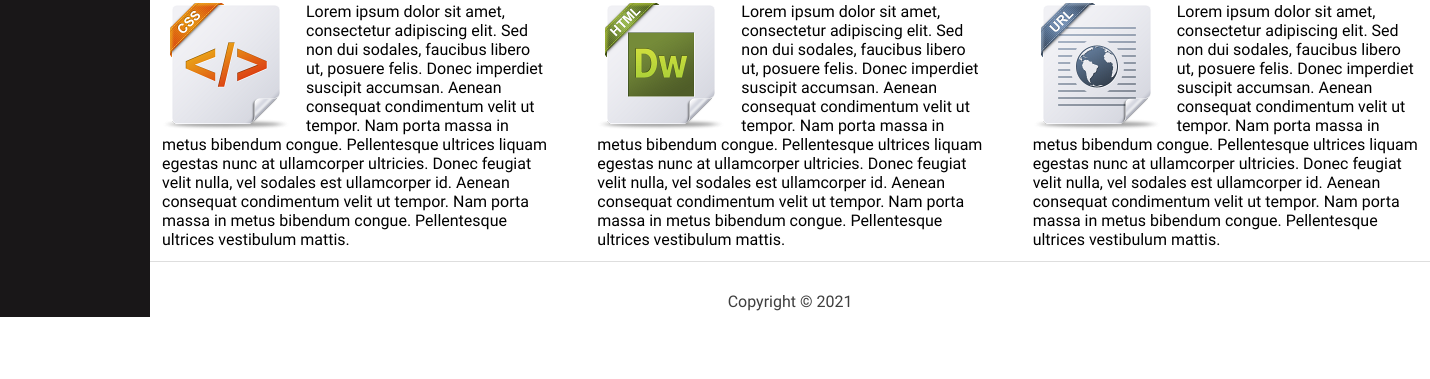
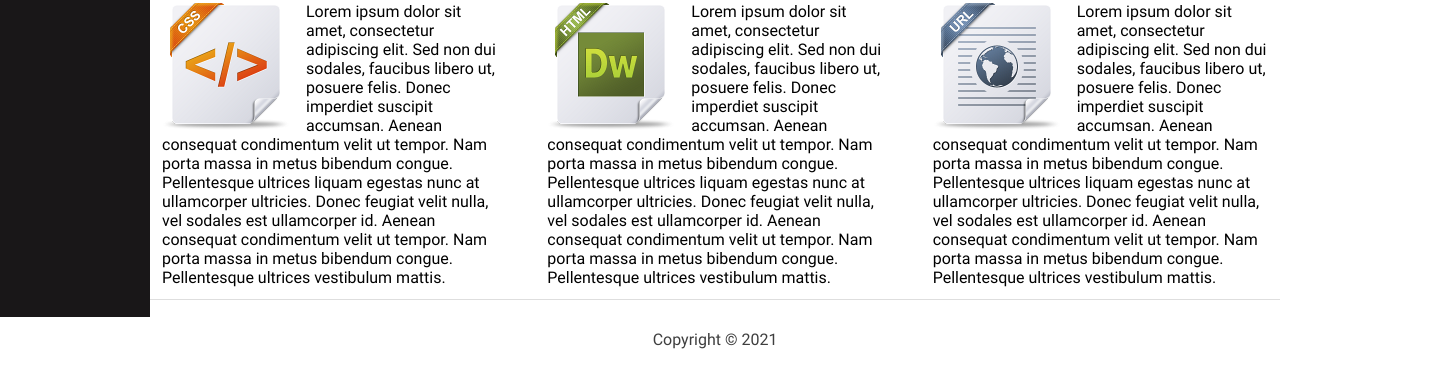
Before and after one commit to uit2712/gattscom-demo, a plain HTML site: page index.html in a window 1280 px wide. Shown: the part 483-862 px from the top of the page, 1430 px wide, since content can reach past the window. Before the commit the page ends 824 px from the top, so only its background shows below. Drawn offline with Linux system fonts and the light colour scheme.

Commit message:
update main max width

```diff
--- a/style.css
+++ b/style.css
@@ -24,7 +24,7 @@ main {
 	display: flex;
 	flex-direction: column;
 	flex: 1;
-	max-width: 100%;
+	max-width: calc(100% - 150px);
 }
 
 .main-content {
```
